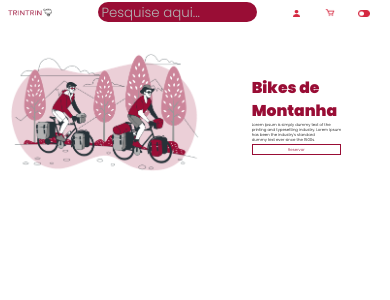
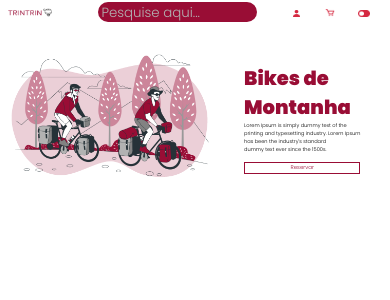
Before and after one commit to TRINTRIN01/TRINTRIN, a PHP site: page /Reserva.php in a window 390 px wide. Shown: the top 300 px of the page. Run offline with PHP 8.4, Linux system fonts and the light colour scheme.

Commit message:
Responsividade na tela de Reserva

```diff
--- a/Pit/View/estilo.css
+++ b/Pit/View/estilo.css
@@ -430,4 +430,22 @@
         margin-top: -0.5vw;
     }
 
+    #imgReserva {
+        width: 53vw;
+    }
+
+    #tituloConteudo {
+        font-size: 5vw;
+    }
+
+    #textoConteudo {
+        font-size: 1.3vw;
+    }
+
+    #btnReserva{
+        font-size: 1.4vw;
+        padding: 0.2vw 0;
+        margin-top: 2vw;
+    }
+
 }
```
